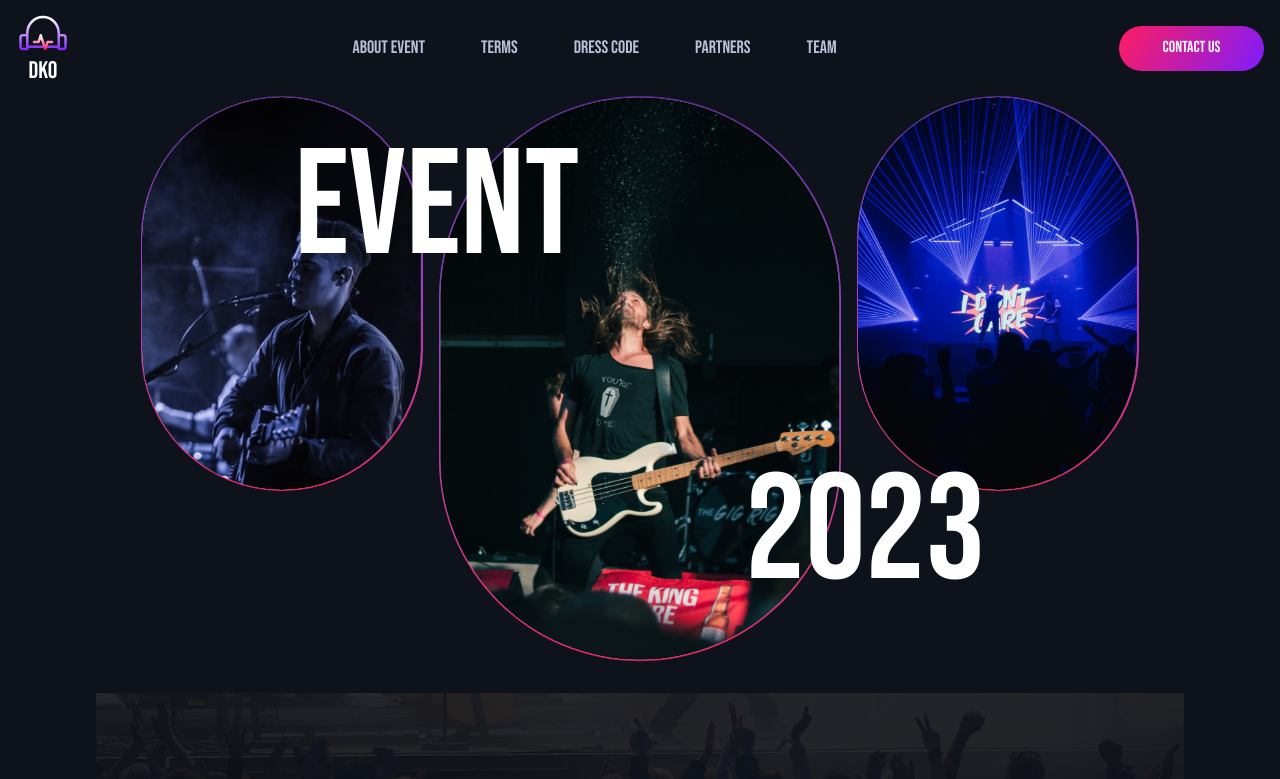
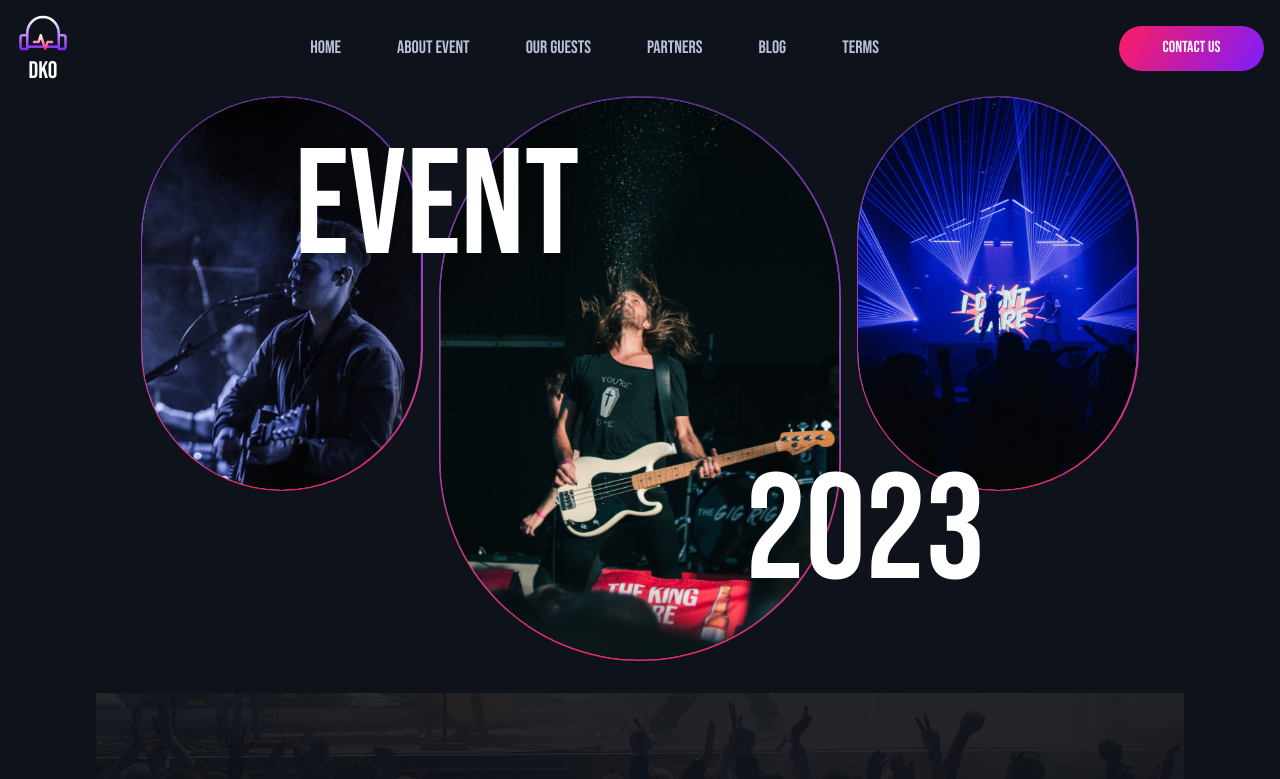
Before and after one commit to AveryU1/events-landing-page, a Next.js app: page / in a window 1280 px wide. Shown: the top 779 px of the page. Built offline with nearby package versions, Linux system fonts and the light colour scheme.

Commit message:
fix some styles on hero, navbar, ourPartners component

```diff
--- a/app/components/Hero.jsx
+++ b/app/components/Hero.jsx
@@ -66,7 +66,7 @@ const Hero = () => {
                     className="h-96 w-full text-center bg-cover bg-no-repeat bg-center opacity-10 hidden lg:block"
                     style={{ backgroundImage: "url('/assets/crowd.webp')" }}
                 ></div>
-                <article className="lg:absolute flex flex-col justify-center items-center">
+                <article className="lg:absolute flex flex-col justify-center items-center overflow-hidden">
                     <motion.div
                         whileInView={{ x: [-100, 0], opacity: [0, 1] }}
                         transition={{ duration: 1 }}
--- a/app/components/Navbar.jsx
+++ b/app/components/Navbar.jsx
@@ -1,58 +1,146 @@
-"use client"
-import Image from 'next/image';
-import { useState } from 'react';
-import { BiMenu, BiX, BiUser } from "react-icons/bi"
+"use client";
+import Image from "next/image";
+import { useState } from "react";
+import { BiMenu, BiX, BiUser } from "react-icons/bi";
 
 export const Navbar = () => {
+    const [toggle, setToggle] = useState(false);
 
-  const [toggle, setToggle] = useState(false);
-
-  return (
-    <header>
-            <nav className='flex justify-between items-center w-full max-w-full h-24 p-4 fixed z-20 bg-[#0E121B]'>
-                <div className='w-[54px] h-[70px] overflow-hidden flex flex-col'>
-                  <Image src='/assets/headphone-sound.svg' alt='headphone-sound' width={54} height={40}/>
-                  <h1 className='text-[24px] text-center text-white'><a href="#home">DKO</a></h1>
+    return (
+        <header>
+            <nav className="flex justify-between items-center w-full max-w-full h-24 p-4 fixed z-20 bg-[#0E121B]">
+                <div className="w-[54px] h-[70px] overflow-hidden flex flex-col">
+                    <Image
+                        src="/assets/headphone-sound.svg"
+                        alt="headphone-sound"
+                        width={54}
+                        height={40}
+                    />
+                    <h1 className="text-[24px] text-center text-white">
+                        <a href="#home">DKO</a>
+                    </h1>
                 </div>
-                <div className='hidden lg:flex justify-center items-center'>
-                    <ul className='hidden lg:flex flex-1 justify-end items-center gap-x-14 text-[#B7C1D8] text-sm md:text-lg'>
-                        <li><a href="#about" className='flex flex-col-reverse justify-center items-center'>About Event</a></li>
-                        <li><a href="#terms" className='flex flex-col-reverse justify-center items-center'>Terms</a></li>
-                        <li><a href="#dress" className='flex flex-col-reverse justify-center items-center'>Dress Code</a></li>
-                        <li><a href="#partners" className='flex flex-col-reverse justify-center items-center'>Partners</a></li>
-                        <li><a href="#team" className='flex flex-col-reverse justify-center items-center'>Team</a></li>
+                <div className="hidden lg:flex justify-center items-center">
+                    <ul className="hidden lg:flex flex-1 justify-end items-center gap-x-14 text-[#B7C1D8] text-sm md:text-lg">
+                        <li>
+                            <a
+                                href="#home"
+                                className="flex flex-col-reverse justify-center items-center"
+                            >
+                                Home
+                            </a>
+                        </li>
+                        <li>
+                            <a
+                                href="#about"
+                                className="flex flex-col-reverse justify-center items-center"
+                            >
+                                About Event
+                            </a>
+                        </li>
+                        <li>
+                            <a
+                                href="#team"
+                                className="flex flex-col-reverse justify-center items-center"
+                            >
+                                Our Guests
+                            </a>
+                        </li>
+                        <li>
+                            <a
+                                href="#partners"
+                                className="flex flex-col-reverse justify-center items-center"
+                            >
+                                Partners
+                            </a>
+                        </li>
+                        <li>
+                            <a
+                                href="#dress"
+                                className="flex flex-col-reverse justify-center items-center"
+                            >
+                                Blog
+                            </a>
+                        </li>
+                        <li>
+                            <a
+                                href="#terms"
+                                className="flex flex-col-reverse justify-center items-center"
+                            >
+                                Terms
+                            </a>
+                        </li>
                     </ul>
                 </div>
 
-                <div className='hidden lg:flex gap-4'>
+                <div className="hidden lg:flex gap-4">
                     <div className="flex">
-                        <button className='text-base text-white w-[145px] h-[45px] rounded-[50px] btn-gradient'>Contact us</button>
+                        <button className="text-base text-white w-[145px] h-[45px] rounded-[50px] btn-gradient">
+                            Contact us
+                        </button>
                     </div>
                 </div>
 
                 {/* Mobile menu */}
                 <div className="relative lg:hidden w-[35px] h-[35px] flex justify-center items-center">
-                    <BiMenu className="cursor-pointer text-white"
-                        onClick={() => setToggle(prev => !prev)} style={{ fontSize: "20px" }} />
+                    <BiMenu
+                        className="cursor-pointer text-white"
+                        onClick={() => setToggle(prev => !prev)}
+                        style={{ fontSize: "20px" }}
+                    />
 
-                    {
-                        toggle && (
-
-                            <div className='fixed flex flex-col items-end top-0 right-0 bottom-0 left-0 w-full z-40 pt-8 bg-[#0E121B] px-4'>
-                                <BiX className="cursor-pointer text-white" onClick={() => setToggle(prev => !prev)} style={{ fontSize: "30px" }} />
-                                <ul className='flex flex-wrap m-0 p-0 w-full h-full items-center justify-center flex-col text-[#B7C1D8] text-sm'>
-                                    <li onClick={() => setToggle(prev => !prev)} className="m-4 "><a href="#about">About Event</a></li>
-                                    <li onClick={() => setToggle(prev => !prev)} className="m-4 "><a href="#terms">Terms</a></li>
-                                    <li onClick={() => setToggle(prev => !prev)} className="m-4 "><a href="#dress">Dress Code</a></li>
-                                    <li onClick={() => setToggle(prev => !prev)} className="m-4 "><a href="#partners">Partners</a></li>
-                                    <li onClick={() => setToggle(prev => !prev)} className="m-4 "><a href="#team">Team</a></li>
-                                    <button className='text-base text-white w-[145px] h-[45px] rounded-[50px] btn-gradient'>Contact us</button>
-                                </ul>
-                            </div>
-                        )
-                    }
+                    {toggle && (
+                        <div className="fixed flex flex-col items-end top-0 right-0 bottom-0 left-0 w-full z-40 pt-8 bg-[#0E121B] px-4">
+                            <BiX
+                                className="cursor-pointer text-white"
+                                onClick={() => setToggle(prev => !prev)}
+                                style={{ fontSize: "30px" }}
+                            />
+                            <ul className="flex flex-wrap m-0 p-0 w-full h-full items-center justify-center flex-col text-[#B7C1D8] text-sm">
+                                <li
+                                    onClick={() => setToggle(prev => !prev)}
+                                    className="m-4 "
+                                >
+                                    <a href="#home">Home</a>
+                                </li>
+                                <li
+                                    onClick={() => setToggle(prev => !prev)}
+                                    className="m-4 "
+                                >
+                                    <a href="#about">About Event</a>
+                                </li>
+                                <li
+                                    onClick={() => setToggle(prev => !prev)}
+                                    className="m-4 "
+                                >
+                                    <a href="#team">Our Guests</a>
+                                </li>
+                                <li
+                                    onClick={() => setToggle(prev => !prev)}
+                                    className="m-4 "
+                                >
+                                    <a href="#partners">Partners</a>
+                                </li>
+                                <li
+                                    onClick={() => setToggle(prev => !prev)}
+                                    className="m-4 "
+                                >
+                                    <a href="#dress">Blog</a>
+                                </li>
+                                <li
+                                    onClick={() => setToggle(prev => !prev)}
+                                    className="m-4 "
+                                >
+                                    <a href="#terms">Terms</a>
+                                </li>
+                                <button className="text-base text-white w-[145px] h-[45px] rounded-[50px] btn-gradient">
+                                    Contact us
+                                </button>
+                            </ul>
+                        </div>
+                    )}
                 </div>
             </nav>
         </header>
-  )
-}
+    );
+};
--- a/app/components/OurPartners.jsx
+++ b/app/components/OurPartners.jsx
@@ -32,7 +32,7 @@ export const OurPartners = () => {
                                 alt="partners img"
                                 className="md:h-auto"
                             />
-                            <div className="bg-color-card w-[350px] h-[86px] flex-shrink-0 flex justify-center items-center rounded-b-[50px] relative bottom-[85px]">
+                            <div className="bg-color-card w-[full] h-[86px] flex-shrink-0 flex justify-center items-center rounded-b-[50px] relative bottom-[85px]">
                                 <article className="flex justify-center items-center gap-2">
                                     <a
                                         href="#"
```
